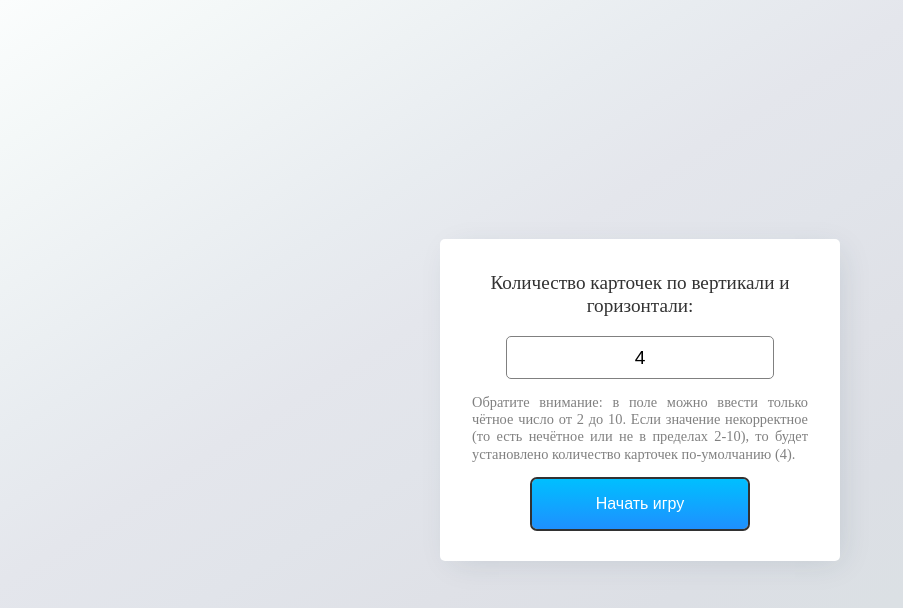
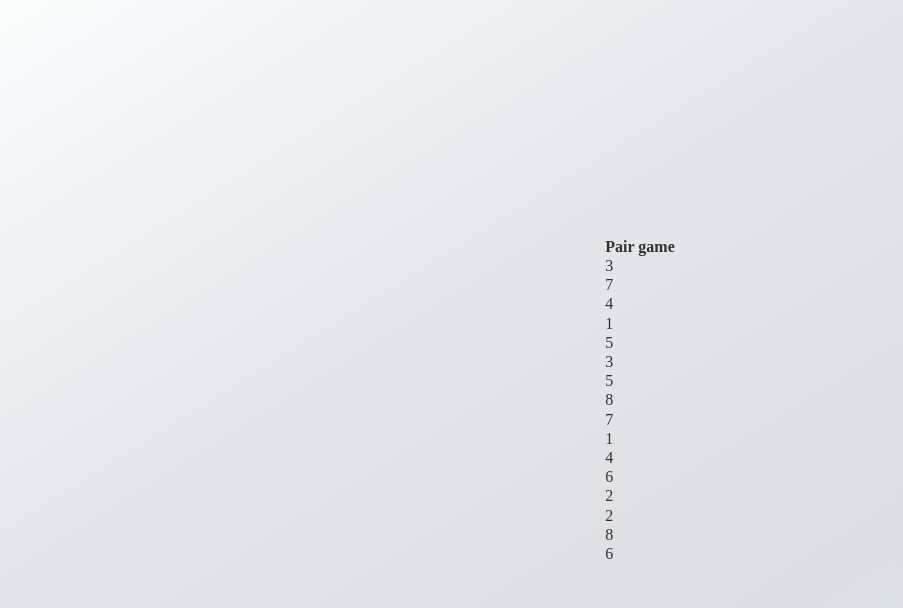
Before and after one commit to SergeyLebidko/wilix_task_2, a React (Create React App) app: page / in a window 1280 px wide. Both pictures are taken after a click on the button "Начать игру". Shown: the top 608 px of the page, without its empty margins (0-903 px from the left). Built offline with nearby package versions, Linux system fonts and the light colour scheme.

Commit message:
Создана функция генерирования данных для игрового поля

```diff
--- a/src/components/Board/Board.js
+++ b/src/components/Board/Board.js
@@ -1,11 +1,23 @@
-import React from "react";
+import React, {useEffect, useState} from "react";
 import PropTypes from "prop-types";
 import "./Board.scss";
+import {createFieldData} from "../../utils";
 
 function Board({size}) {
+    const [field, setField] = useState([]);
+
+    useEffect(() => {
+        setField(createFieldData(size));
+    }, []);
+
     return (
         <div>
-            Игровое поле размера {size}
+            <h1>Pair game</h1>
+            <div>
+                {field.length > 0 &&
+                field.map(({key, content}) => <div key={key}>{content}</div>)
+                }
+            </div>
         </div>
     );
 }
--- a/src/components/SizeForm/SizeForm.js
+++ b/src/components/SizeForm/SizeForm.js
@@ -7,6 +7,7 @@ function SizeForm({setSize}) {
     const inputRef = useRef(null);
 
     useEffect(() => {
+        inputRef.current.value = DEFAULT_SIZE;
         inputRef.current.focus();
     }, []);
 
--- /dev/null
+++ b/src/utils.js
@@ -0,0 +1,26 @@
+export function createFieldData(size) {
+    const result = [];
+    const numbers = [];
+
+    for (let number = 1; number <= ((size ** 2) / 2); number++) {
+        numbers.push(number, number);
+    }
+
+    let content;
+    for (let row = 0; row < size; row++) {
+        for (let col = 0; col < size; col++) {
+            if (numbers.length === 1) {
+                content = numbers[0];
+            } else {
+                content = numbers.splice(Math.floor(Math.random() * numbers.length), 1);
+            }
+            result.push({
+                key: `${row}:${col}`,
+                content,
+                hasOpen: false
+            });
+        }
+    }
+
+    return result;
+}
```
